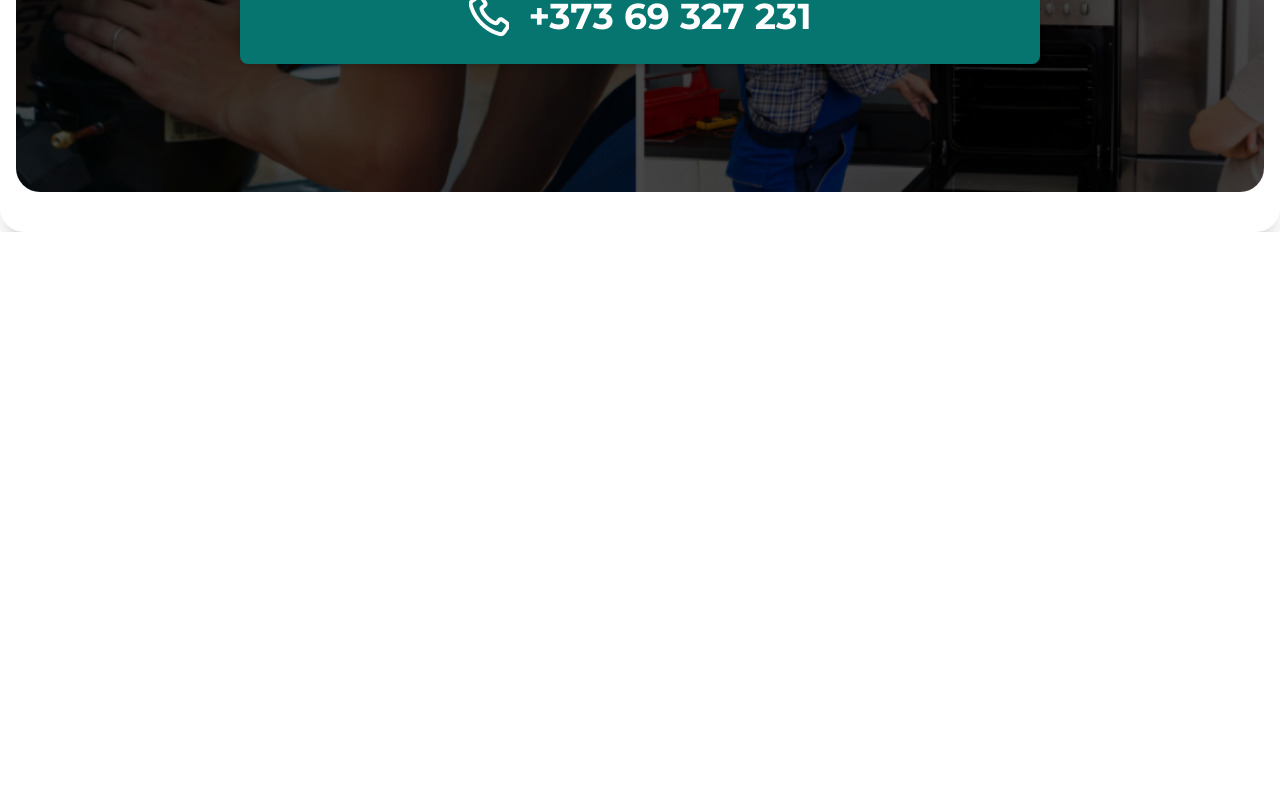
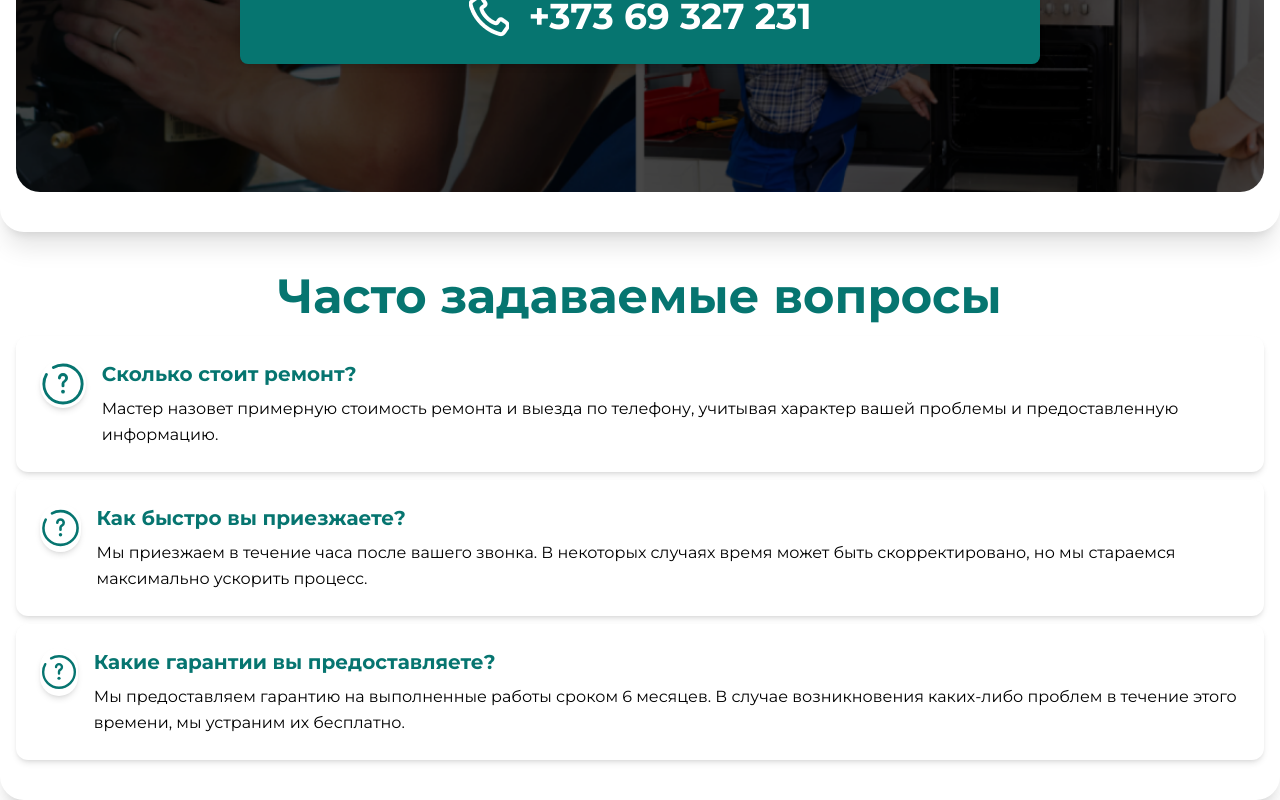
Before and after one commit to qqwrxtr/proff-master, a React (Create React App) app: page / in a window 1280 px wide. Shown: the part 3164-3964 px from the top of the page. Before the commit the page ends 3396 px from the top, so only its background shows below. Built offline with nearby package versions, Linux system fonts and the light colour scheme.

Commit message:
`Added FAQ component to App.js and updated HeadTitle component to remove unnecessary class name`

```diff
--- a/src/App.js
+++ b/src/App.js
@@ -1,5 +1,6 @@
 import Banner from './components/Banner/Banner';
 import Brone from './components/Brone/Brone';
+import FAQ from './components/FAQ/FAQ';
 import Header from './components/Header/Header';
 import Our_Services from './components/Our_Services/Our_Services';
 import Spare from './components/Spare/Spare';
@@ -15,6 +16,7 @@ function App() {
         <Our_Services/>
         <Spare/>
         <Brone/>
+        <FAQ/>
       </main>
     </div>
   );
--- a/src/assets/HeadTitle/HeadTitle.jsx
+++ b/src/assets/HeadTitle/HeadTitle.jsx
@@ -1,7 +1,7 @@
 const HeadTitle = (props) => {
     return (
         <div className="head-title xs:text-3xl text-5xl font-bold">
-            <p className="main-text ">{props.title}</p>
+            <p className="main-text">{props.title}</p>
         </div>
      );
 }
--- /dev/null
+++ b/src/components/FAQ/FAQ.jsx
@@ -0,0 +1,62 @@
+import React from "react";
+import HeadTitle from "../../assets/HeadTitle/HeadTitle";
+import question from "./../../assets/img/question-circle-svgrepo-com.svg";
+
+const FAQ = () => {
+    const faqItems = [
+        {
+            question: "Сколько стоит ремонт?",
+            answer:
+                "Мастер назовет примерную стоимость ремонта и выезда по телефону, учитывая характер вашей проблемы и предоставленную информацию.",
+        },
+        {
+            question: "Как быстро вы приезжаете?",
+            answer:
+                "Мы приезжаем в течение часа после вашего звонка. В некоторых случаях время может быть скорректировано, но мы стараемся максимально ускорить процесс.",
+        },
+        {
+            question: "Какие гарантии вы предоставляете?",
+            answer:
+                "Мы предоставляем гарантию на выполненные работы сроком 6 месяцев. В случае возникновения каких-либо проблем в течение этого времени, мы устраним их бесплатно.",
+        },
+    ];
+
+    return (
+        <section className="relative py-10 px-4 max-w-[1440px] mx-auto rounded-3xl shadow-xl w-full">
+            {/* Title */}
+            <div className="title__head text-center">
+                <HeadTitle title="Часто задаваемые вопросы" />
+            </div>
+
+            {/* FAQ Items */}
+            <div className="space-y-2 pt-4">
+                {faqItems.map((item, index) => (
+                    <div
+                        key={index}
+                        className="bg-white p-6 rounded-xl shadow-md hover:shadow-lg transition-shadow duration-300 flex items-start space-x-4"
+                    >
+                        {/* Icon */}
+                        <div className="w-12 h-12 items-center justify-center rounded-full shadow-md hidden lg:!flex">
+                            <img
+                                src={question}
+                                alt="Question Icon"
+                                className="w-12 h-12"
+                            />
+                        </div>
+                        {/* Text */}
+                        <div className="text-center lg:text-start">
+                            <h3 className="text-lg md:text-xl font-bold mb-2 main-text">
+                                {item.question}
+                            </h3>
+                            <p className="text-base leading-relaxed ">
+                                {item.answer}
+                            </p>
+                        </div>
+                    </div>
+                ))}
+            </div>
+        </section>
+    );
+};
+
+export default FAQ;
```
Also changed, not shown: src/assets/img/question-circle-svgrepo-com.svg (added).
